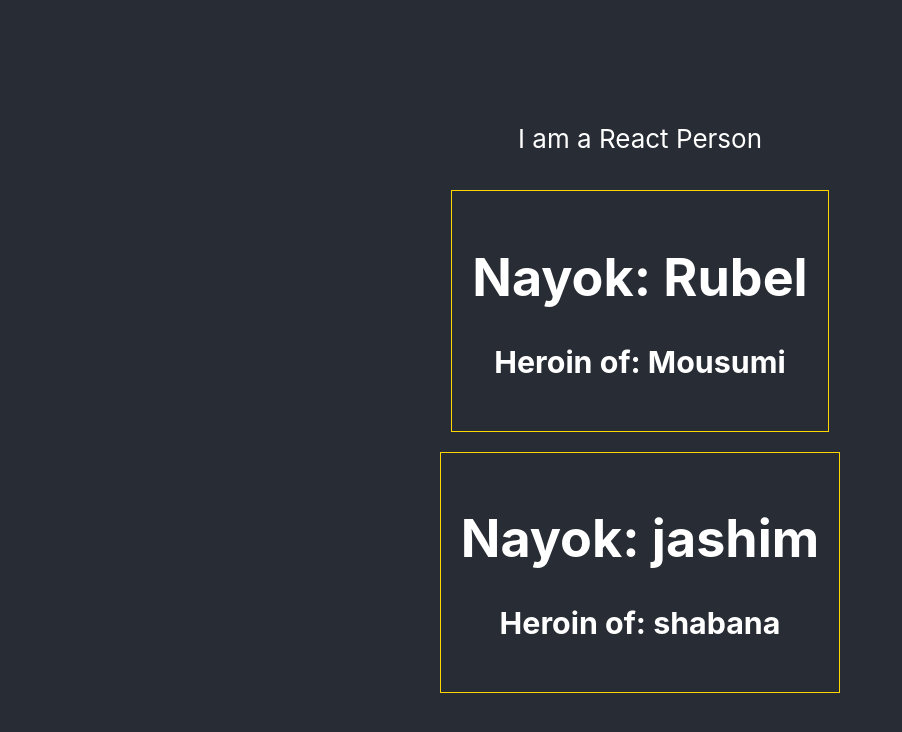
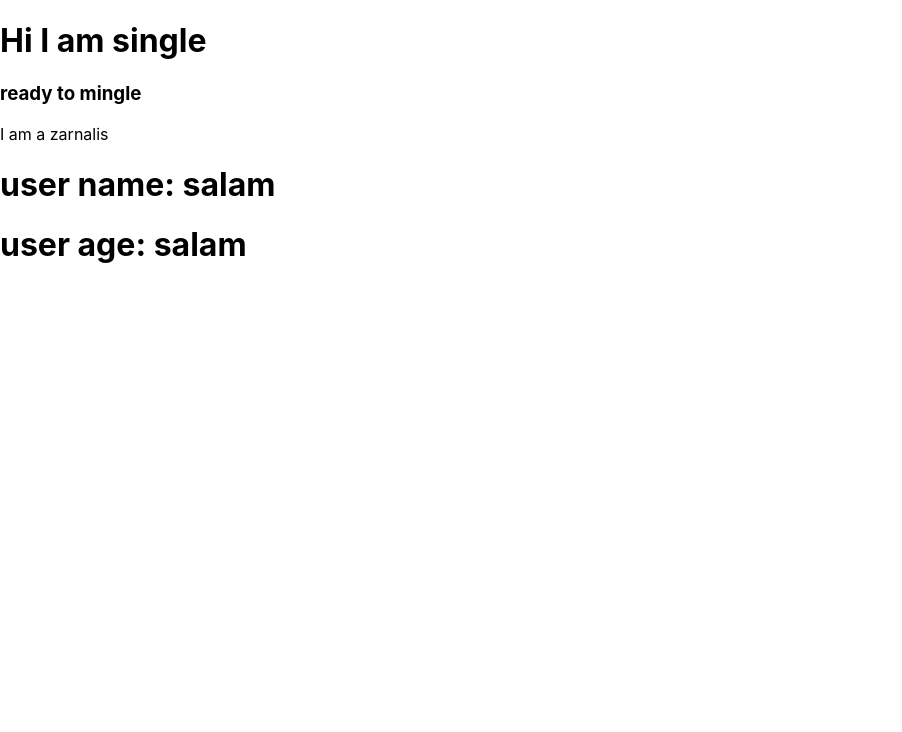
Before and after one commit to islamSorifulhero/react-core-concepts, a React (Create React App) app: page / in a window 1280 px wide. Shown: the top 732 px of the page, without its empty margins (0-902 px from the left). Built offline with nearby package versions, Linux system fonts and the light colour scheme.

Commit message:
update contents

```diff
--- a/src/App.js
+++ b/src/App.js
@@ -1,24 +1,47 @@
-import logo from './logo.svg';
-import './App.css';
+// import './App.css';
+// function App() {
+//   return (
+//     <div className='App'>
+//       <header className='App-header'>
+//         <h1>I am a React Person</h1>
+//         <p>I love React developer</p>
+//         <Person name="soriful" age="22" job="software developer"></Person>
+//       </header>
+//     </div>
+//   );
+// }
+// function Person(pulls){
+//   return(
+//   <div style={{backgroundColor: 'red', color: 'black', padding: '40px'}}>
+//     <h1>user name: {pulls.name}</h1>
+//     <h2>year: {pulls.age}</h2>
+//     <h3>JobPlace: {pulls.job}</h3>
+//   </div>
+//   )
+// }
+// export default App;
 
-function App() {
+// ParentComponent.jsx (React Example)
 
-  return (
-    <div className='App'>
-      <header className='App-header'>
-        <p>I am a React Person</p>
-        <Person name="Rubel" nayika="Mousumi"></Person>
-        <Person name="jashim" nayika="shabana"></Person>
-      </header>
-    </div>
+
+function ChildComponent() {
+  return(
+  <div>
+    <header className='header-component'>
+      <h1>Hi I am single</h1>
+      <h3>ready to mingle</h3>
+      <p>I am a zarnalis</p>
+      <Korim name= 'salam' age= '33' />
+    </header>
+  </div>
   );
 }
-function Person(props){
+function Korim(props){
   return(
-  <div style= {{border:'1px solid gold', margin:'10px', padding:'20px'}}>
-    <h1>Nayok: {props.name}</h1>
-    <h3>Heroin of: {props.nayika}</h3>
+  <div>
+    <h1>user name: {props.name}</h1>
+    <h1>user age: {props.name}</h1>
   </div>
   )
 }
-export default App;
+export default ChildComponent;
```
